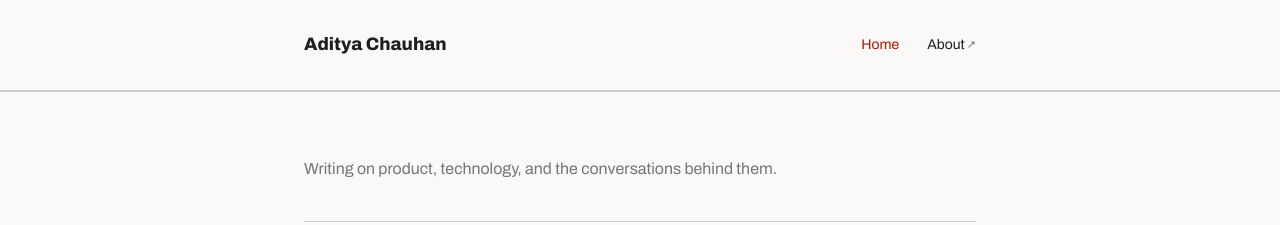
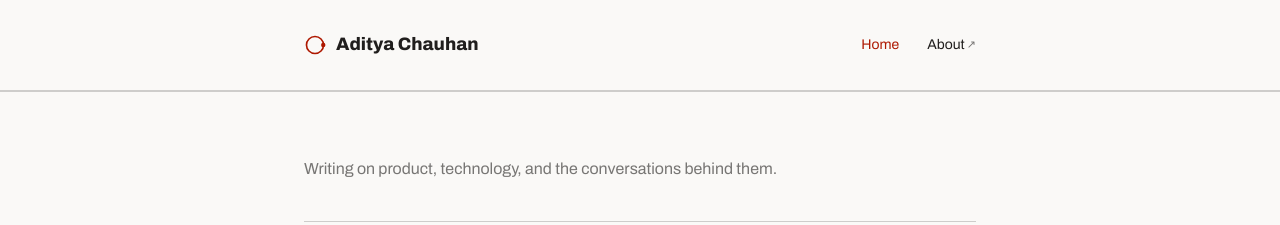
Before and after one commit to eddychn/eddychn.github.io, a Jekyll site: the page built from index.md, in a window 1280 px wide. Shown: the top 225 px of the page. Built offline with Jekyll 4.4.1, drawn with Linux system fonts in a browser that asks for light colours.

Commit message:
Add Orbit logo mark: favicon and nav brand
A flat ring-with-a-point mark built from the domain name itself
(Adityasphere) rather than generic initials — used as favicon.svg
(dark-tab-aware via prefers-color-scheme) and inline next to the
wordmark in the nav.

Co-Authored-By: Claude Sonnet 5 <noreply@anthropic.com>

```diff
--- a/_layouts/default.html
+++ b/_layouts/default.html
@@ -3,6 +3,7 @@
 <head>
 <meta charset="UTF-8">
 <meta name="viewport" content="width=device-width, initial-scale=1">
+<link rel="icon" type="image/svg+xml" href="{{ '/favicon.svg' | relative_url }}">
 <title>{% if page.title %}{{ page.title }} — {{ site.title }}{% else %}{{ site.title }}{% endif %}</title>
 <meta name="description" content="{{ page.excerpt | default: site.description | strip_html | strip_newlines | truncate: 160 }}">
 <link rel="canonical" href="{{ page.url | absolute_url }}">
@@ -18,7 +19,7 @@
 <body>
 <header class="site-header-bar">
   <div class="site-shell">
-    <a class="nav-brand" href="{{ '/' | relative_url }}">{{ site.title }}</a>
+    <a class="nav-brand" href="{{ '/' | relative_url }}"><svg class="brand-mark" viewBox="0 0 40 40" aria-hidden="true"><circle cx="20" cy="20" r="15.5" fill="none" stroke="var(--color-accent-700)" stroke-width="3"/><circle cx="35" cy="20" r="4" fill="var(--color-accent-700)"/></svg>{{ site.title }}</a>
     <nav class="nav-links">
       <a href="{{ '/' | relative_url }}" {% if page.url == '/' %}aria-current="page"{% endif %}>Home</a>
       <a href="https://www.linkedin.com/in/aditya32001/" target="_blank" rel="noopener noreferrer" aria-label="About Aditya Chauhan — opens LinkedIn profile in a new tab">About<span class="ext-icon" aria-hidden="true"> ↗</span></a>
--- a/assets/css/style.css
+++ b/assets/css/style.css
@@ -6,7 +6,8 @@
 .site-footer-bar { border-top: 1px solid var(--color-divider); }
 .site-footer-bar .site-shell { padding-top: 28px; padding-bottom: 56px; font-size: 13px; color: color-mix(in srgb, var(--color-text) 55%, transparent); }
 
-.nav-brand { color: var(--color-text); text-decoration: none; }
+.nav-brand { color: var(--color-text); text-decoration: none; display: inline-flex; align-items: center; gap: 10px; }
+.brand-mark { width: 22px; height: 22px; flex-shrink: 0; }
 .nav-links { display: flex; gap: 28px; font-size: 14px; }
 .nav-links a { text-decoration: none; color: var(--color-text); display: inline-flex; align-items: center; padding: 6px 0; }
 .nav-links a:hover, .nav-links a[aria-current='page'] { color: var(--color-accent-700); }
```
Also changed, not shown: favicon.svg (added).
